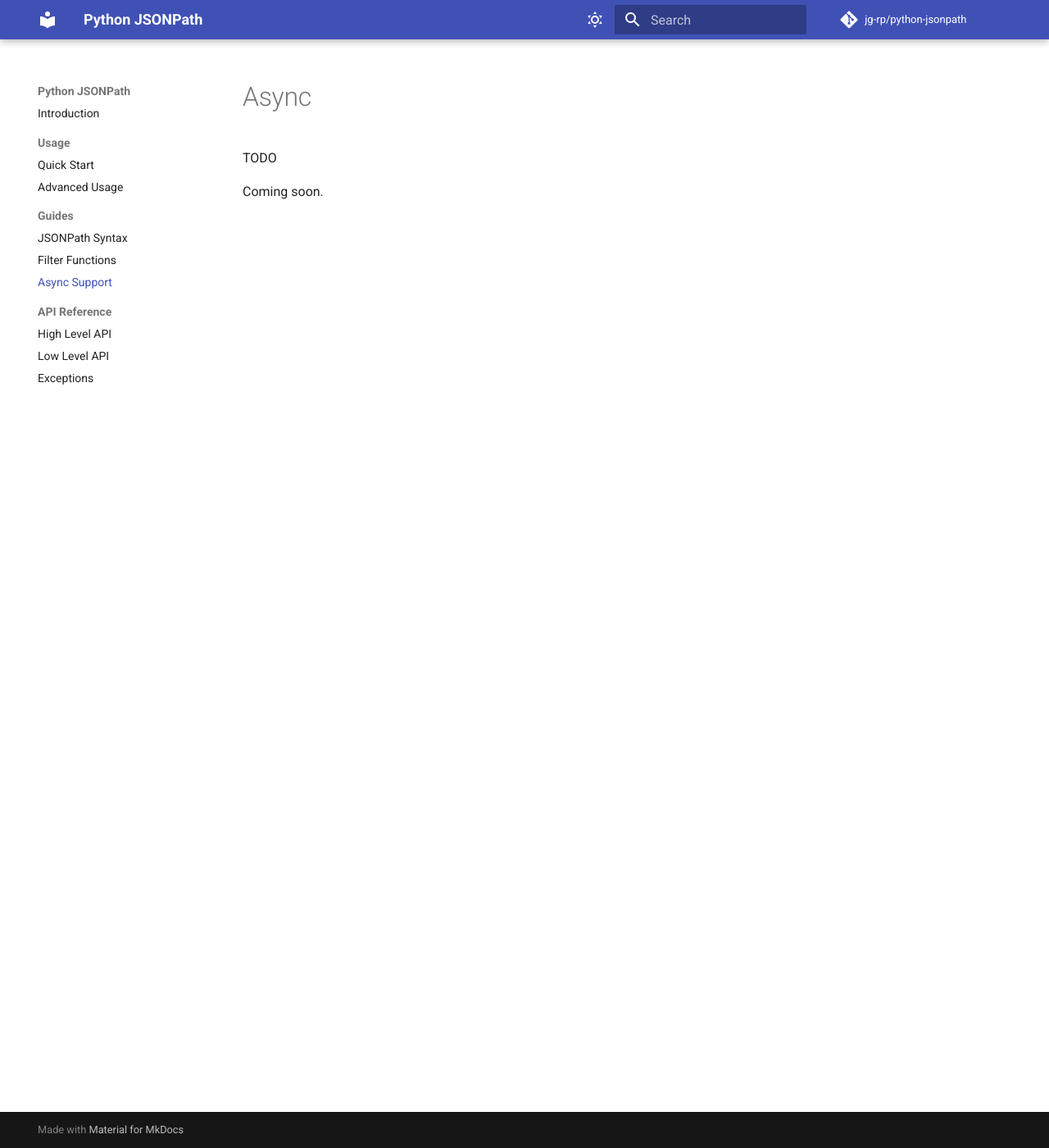
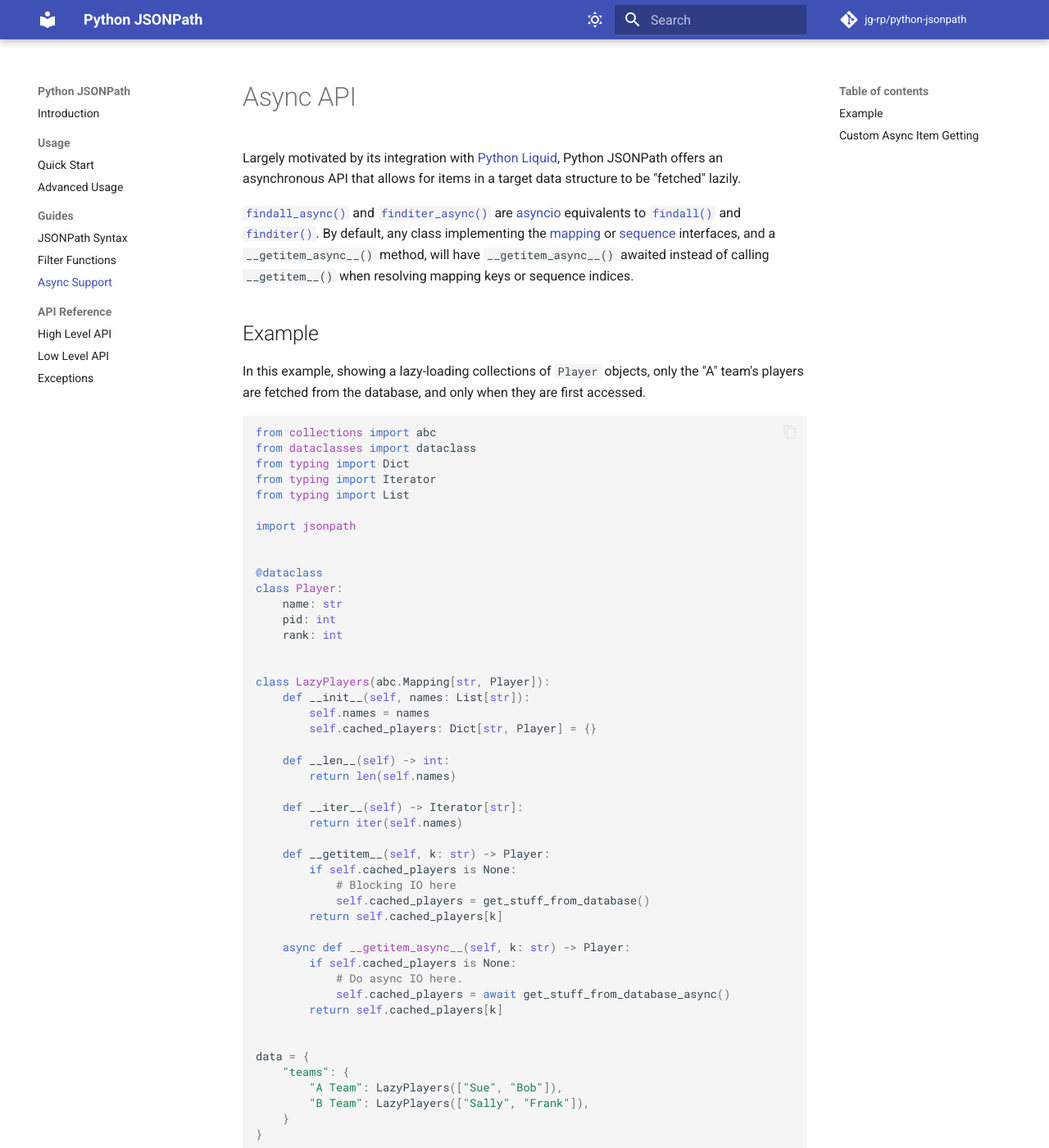
Before and after one commit to jg-rp/python-jsonpath, an MkDocs documentation site: the page built from docs/async.md, in a window 1280 px wide and 1400 px high. Shown: the whole window at 82% size. Built offline with MkDocs 1.6.1 and Material for MkDocs 9.7.7, drawn with Linux system fonts in a browser that asks for light colours; comment, search, counter and statistics services are not loaded; some of the changed text lies outside the part shown.

Commit message:
docs: async api example [skip ci]

````diff
--- a/docs/async.md
+++ b/docs/async.md
@@ -1,5 +1,65 @@
-# Async
+# Async API
 
-TODO
+Largely motivated by its integration with [Python Liquid](https://jg-rp.github.io/liquid/jsonpath/introduction), Python JSONPath offers an asynchronous API that allows for items in a target data structure to be "fetched" lazily.
 
-Coming soon.
+[`findall_async()`](api.md#jsonpath.env.JSONPathEnvironment.findall_async) and [`finditer_async()`](api.md#jsonpath.env.JSONPathEnvironment.finditer) are [asyncio](https://docs.python.org/3/library/asyncio.html) equivalents to [`findall()`](api.md#jsonpath.env.JSONPathEnvironment.findall) and [`finditer()`](api.md#jsonpath.env.JSONPathEnvironment.finditer). By default, any class implementing the [mapping](https://docs.python.org/3/library/collections.abc.html#collections.abc.Mapping) or [sequence](https://docs.python.org/3/library/collections.abc.html#collections.abc.Sequence) interfaces, and a `__getitem_async__()` method, will have `__getitem_async__()` awaited instead of calling `__getitem__()` when resolving mapping keys or sequence indices.
+
+## Example
+
+In this example, showing a lazy-loading collections of `Player` objects, only the "A" team's players are fetched from the database, and only when they are first accessed.
+
+```python
+from collections import abc
+from dataclasses import dataclass
+from typing import Dict
+from typing import Iterator
+from typing import List
+
+import jsonpath
+
+
+@dataclass
+class Player:
+    name: str
+    pid: int
+    rank: int
+
+
+class LazyPlayers(abc.Mapping[str, Player]):
+    def __init__(self, names: List[str]):
+        self.names = names
+        self.cached_players: Dict[str, Player] = {}
+
+    def __len__(self) -> int:
+        return len(self.names)
+
+    def __iter__(self) -> Iterator[str]:
+        return iter(self.names)
+
+    def __getitem__(self, k: str) -> Player:
+        if self.cached_players is None:
+            # Blocking IO here
+            self.cached_players = get_stuff_from_database()
+        return self.cached_players[k]
+
+    async def __getitem_async__(self, k: str) -> Player:
+        if self.cached_players is None:
+            # Do async IO here.
+            self.cached_players = await get_stuff_from_database_async()
+        return self.cached_players[k]
+
+
+data = {
+    "teams": {
+        "A Team": LazyPlayers(["Sue", "Bob"]),
+        "B Team": LazyPlayers(["Sally", "Frank"]),
+    }
+}
+
+best_a_team_players = jsonpath.findall_async("$.teams['A Team'][?rank >= 8]", data)
+
+```
+
+## Custom Async Item Getting
+
+TODO:
````
